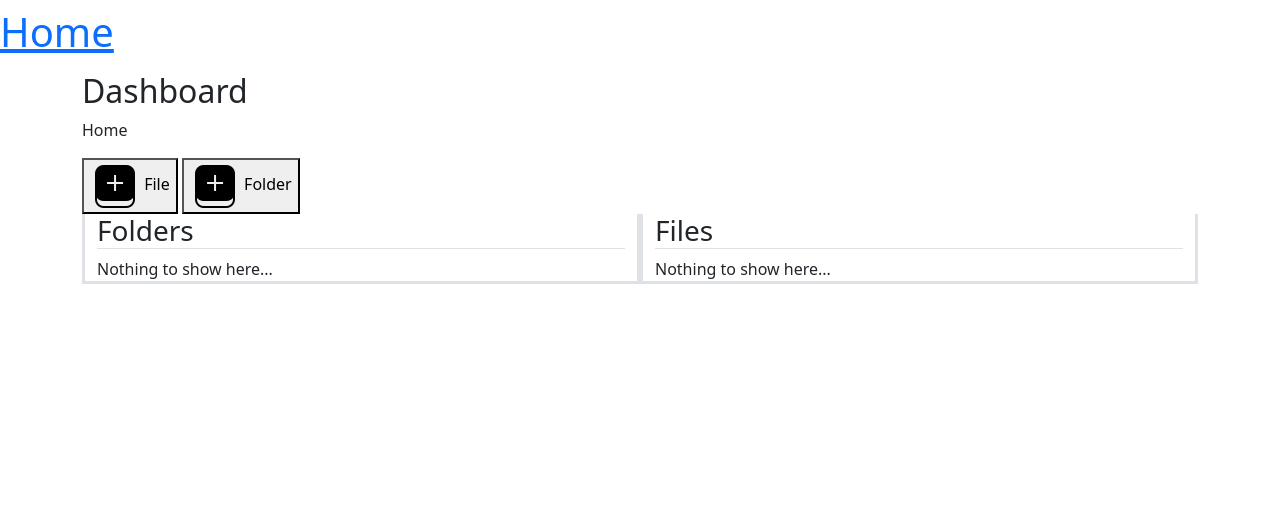
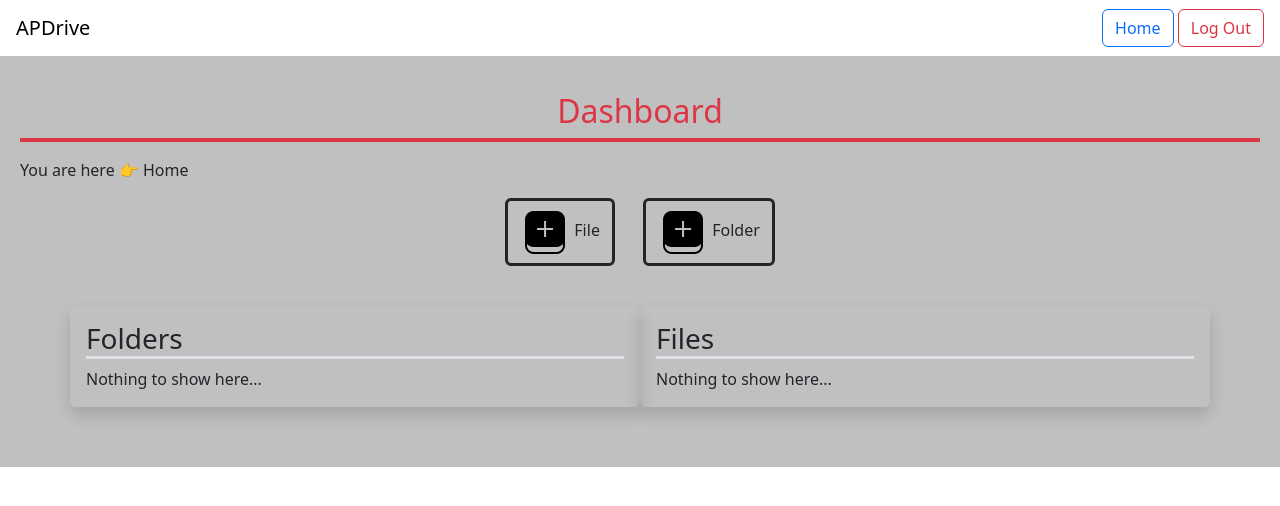
Before and after one commit to kolo-vrat/apdrive, a Django app: page /dashboard/ in a window 1280 px wide. Shown: the top 506 px of the page. Run offline with Django 4.2, Linux system fonts and the light colour scheme; the visitor is signed in with stand-in values (Sample User, id 1); parts of the project's set-up code (start-up, migrations or seed data) failed here and were passed over; some libraries are stand-ins or nearby versions.

Commit message:
Upgraded the style of the app

```diff
--- a/core/views.py
+++ b/core/views.py
@@ -1,5 +1,6 @@
 import json
 
+from typing import Any, Dict
 from django.conf import settings
 from django.http import JsonResponse, StreamingHttpResponse
 from django.contrib.auth.mixins import LoginRequiredMixin
@@ -14,6 +15,11 @@ class HomeView(TemplateView):
 
 class DashboardView(LoginRequiredMixin, TemplateView):
     template_name = "dashboard.html"
+
+    def get_context_data(self, **kwargs: Any) -> Dict[str, Any]:
+        context = super().get_context_data(**kwargs)
+        context["title"] = "Dashboard"
+        return context
 
 
 def webhdfs_view(request):
--- /dev/null
+++ b/static/css/style.css
@@ -0,0 +1,26 @@
+.main-wrapper {
+    background-color: silver;
+    padding: 20px;
+    display: grid;
+    grid-template-rows: 1fr;
+    height: 100%;
+    overflow-y: auto;
+}
+
+.icon::before {
+    content: "";
+    background-size: 30px 30px;
+    display: inline-block;
+    width: 30px;
+    height: 30px;
+    margin-right: 5px;
+    vertical-align: middle;
+}
+
+.file-item::before {
+    background-image: url("../images/file40.png");
+}
+
+.dir-item::before {
+    background-image: url("../images/folder40.png");
+}
--- a/static/js/apdrive.js
+++ b/static/js/apdrive.js
@@ -204,6 +204,7 @@ function showFilesDirs(fileList) {
         itemElem.isDeleting = false;
 
         if (element.type == "FILE") {
+            itemElem.classList.add("icon", "file-item");
             const itemText = document.createTextNode(element.pathSuffix);
             itemElem.appendChild(itemText);
             itemElem.ondblclick = () => {
@@ -217,6 +218,7 @@ function showFilesDirs(fileList) {
                 offHeaderDiv.classList.add("offcanvas-header");
 
                 const offTitleElem = document.createElement("input");
+                offTitleElem.classList.add("form-control");
                 offTitleElem.setAttribute("type", "text");
                 offTitleElem.setAttribute("name", "fileName");
                 offTitleElem.value = element.pathSuffix;
@@ -275,7 +277,7 @@ function showFilesDirs(fileList) {
 
                 const offFileDeleteBtn = document.createElement("button");
                 offFileDeleteBtn.textContent = "Delete";
-                offFileDeleteBtn.classList.add("btn", "btn-danger");
+                offFileDeleteBtn.classList.add("btn", "btn-danger", "ms-2");
 
                 offBodyDiv.append(offFileDownloadBtn, offFileDeleteBtn);
 
@@ -312,8 +314,15 @@ function showFilesDirs(fileList) {
                 offCanvas.show();
             }
         } else {
+            const folderItemInputDiv = document.createElement("div");
+            folderItemInputDiv.classList.add("input-group", "mb-1");
+
+            const folderInputSpan = document.createElement("span");
+            folderInputSpan.classList.add("icon", "dir-item");
+
             const folderNameInputElem = document.createElement("input");
 
+            folderNameInputElem.classList.add("form-control", "form-control-sm");
             folderNameInputElem.setAttribute("type", "text");
             folderNameInputElem.setAttribute("name", "folderName");
             folderNameInputElem.value = element.pathSuffix;
@@ -325,6 +334,9 @@ function showFilesDirs(fileList) {
                         const jsonRename = await renameResponse.json();
                         if (jsonRename.message) {
                             createToast(jsonRename.message);
+                            const listResponse = await listDir(path);
+                            showFilesDirs(listResponse);
+                            checkBackButton();
                         } else {
                             createToast(jsonRename.error);
                         }
@@ -332,9 +344,11 @@ function showFilesDirs(fileList) {
                 }
             });
 
+            folderItemInputDiv.append(folderInputSpan, folderNameInputElem);
+
             const folderDeleteBtn = document.createElement("button");
             folderDeleteBtn.textContent = "Delete";
-            folderDeleteBtn.classList.add("btn", "btn-danger");
+            folderDeleteBtn.classList.add("btn", "btn-sm", "btn-danger", "float-end");
 
             folderDeleteBtn.onclick = async () => {
                 if (folderDeleteBtn.textContent.includes("Delete")) {
@@ -345,7 +359,7 @@ function showFilesDirs(fileList) {
 
                     const cancelDeleteElement = document.createElement("button");
                     cancelDeleteElement.textContent = "✘"
-                    cancelDeleteElement.classList.add("btn", "btn-danger");
+                    cancelDeleteElement.classList.add("btn", "btn-danger", "btn-sm", "float-end", "me-1");
 
                     itemElem.appendChild(cancelDeleteElement);
 
@@ -374,7 +388,7 @@ function showFilesDirs(fileList) {
                 }
             }
 
-            itemElem.appendChild(folderNameInputElem);
+            itemElem.appendChild(folderItemInputDiv);
             itemElem.appendChild(folderDeleteBtn);
             itemElem.ondblclick = async () => {
                 if (!itemElem.isDeleting) {
@@ -401,10 +415,19 @@ function showFilesDirs(fileList) {
     folderContainer.innerHTML = "";
     if (listElemFolders.childElementCount > 0) {
         folderContainer.appendChild(listElemFolders)
+    } else {
+        const noElemHeading = document.createElement("h5");
+        noElemHeading.textContent = "Nothing to show here";
+        folderContainer.appendChild(noElemHeading);
     }
+
     fileContainer.innerHTML = "";
     if (listElemFiles.childElementCount > 0) {
         fileContainer.appendChild(listElemFiles);
+    } else {
+        const noElemHeading = document.createElement("h5");
+        noElemHeading.textContent = "Nothing to show here";
+        fileContainer.appendChild(noElemHeading);
     }
 }
 
--- a/templates/base.html
+++ b/templates/base.html
@@ -13,13 +13,21 @@
     <link href="https://cdn.jsdelivr.net/npm/bootstrap@5.3.1/dist/css/bootstrap.min.css" rel="stylesheet"
         integrity="sha384-4bw+/aepP/YC94hEpVNVgiZdgIC5+VKNBQNGCHeKRQN+PtmoHDEXuppvnDJzQIu9" crossorigin="anonymous">
     <link rel="stylesheet" href="{% static 'css/loading.css' %}">
+    <link rel="stylesheet" href="{% static 'css/style.css' %}">
 </head>
 
 <body>
     <header>
-        <div class="navbar">
-            <h1><a href="{% url 'home' %}">Home</a></h1>
-        </div>
+        <nav class="navbar navbar-light mx-3">
+            <a href="javascript:void(0);" class="navbar-brand">APDrive</a>
+            <div>
+                <a href="{% url 'home' %}" class="btn btn-outline-primary">Home</a>
+                {% url 'home' as homeurl %}
+                {% if request.path != homeurl %}
+                <a href="{% url 'logout' %}" class="btn btn-outline-danger">Log Out</a>
+                {% endif %}
+            </div>
+        </nav>
     </header>
 
     <div aria-live="polite" aria-atomic="true" class="position-relative">
@@ -39,7 +47,7 @@
         </div>
     </div>
 
-    <div class="container">
+    <div class="container-fluid main-wrapper">
         {% block content %}
         {% endblock content %}
     </div>
--- a/templates/dashboard.html
+++ b/templates/dashboard.html
@@ -3,48 +3,62 @@
 {% block content %}
 {% load static %}
 <input type="hidden" name="csrfmiddlewaretoken" value="{{ csrf_token }}">
+<div class="text-center pt-3 text-danger border-bottom border-danger border-4">
     <h2>Dashboard</h2>
-<nav aria-label="breadcrumb">
+</div>
+<nav aria-label="breadcrumb" class="mt-3">
     <ol class="breadcrumb" id="breadcrumbs">
-        <li class="breadcrumb-item" aria-current="page">Home</li>
+        <li class="breadcrumb-item" aria-current="page"><span>You are here 👉 </span>Home</li>
     </ol>
 </nav>
 <div class="create">
-    <div>
-        <button class="button" id="addFileBtn"><img src="{% static 'images/plus-icon.png' %}" alt="Plus Icon">
+    <div class="d-flex justify-content-center">
+        <div class="mb-3">
+            <button class="btn btn-outline-dark border-3 me-4" id="addFileBtn"><img
+                    src="{% static 'images/plus-icon.png' %}" alt="Plus Icon">
                 File</button>
-        <button class="button" id="addFolderBtn"><img src="{% static 'images/plus-icon.png' %}" alt="Plus Icon">
+            <button class="btn btn-outline-dark border-3" id="addFolderBtn"><img
+                    src="{% static 'images/plus-icon.png' %}" alt="Plus Icon">
                 Folder</button>
         </div>
+    </div>
+    <div class="d-flex justify-content-center mb-4">
         <div style="display: none;" id="fileNameContainer">
             <form action="/webhdfs_upload/" method="post" enctype="multipart/form-data" id="fileUploadForm">
-            <input type="file" name="file" required="true" id="fileInput">
-            <input type="submit" class="btn btn-primary" value="Upload">
+                <div class="input-group">
+                    <input class="form-control" type="file" name="file" required="true" id="fileInput">
+                    <input type="submit" class="btn btn-success" value="Upload">
+                </div>
             </form>
         </div>
         <div style="display: none;" id="folderNameContainer">
-        <input type="text" id="folderNameInput" placeholder="Enter folder name">
-        <button type="button" class="btn btn-info" id="folderNameSubmit">Save</button>
+            <div class="input-group">
+                <span class="input-group-text" id="folder-name">Name:</span>
+                <input type="text" id="folderNameInput" class="form-control" placeholder="Enter folder name"
+                    aria-label="Folder Name" aria-describedby="folder-name">
+                <button type="button" class="btn btn-success" id="folderNameSubmit">Save</button>
+            </div>
+        </div>
     </div>
 </div>
 <div class="container">
     <div class="row">
-        <div class="col-6 border border-3 border-top-0">
-            <h3 class="border-bottom">Folders</h3>
+        <div class="col-md-6 col-sm-12 mb-2 shadow rounded p-3">
+            <h3 class="border-bottom border-3">Folders</h3>
             <div id="folders">
                 Nothing to show here...
             </div>
         </div>
-        <div class="col-6 border border-3 border-top-0">
-            <h3 class="border-bottom">Files</h3>
+        <div class="col-md-6 col-sm-12 mb-2 shadow rounded p-3">
+            <h3 class="border-bottom border-3">Files</h3>
             <div id="files">
                 Nothing to show here...
             </div>
         </div>
     </div>
+    <div class="row p-3" id="backButtonContainer">
+        <button type="button" id="backBtn" class="btn btn-primary mt-3" style="display: none;">Go Back</button>
     </div>
-<div id="backButtonContainer">
-    <button type="button" id="backBtn" class="btn btn-primary" style="display: none;">Go Back</button>
 </div>
 <script src="{% static 'js/apdrive.js' %}"></script>
 {% endblock content %}
```
Also changed, not shown: templates/home.html (+21 -9 lines), static/images/file40.png (added), static/images/folder40.png (added). Lines whose indentation alone changed are shown as unchanged.
